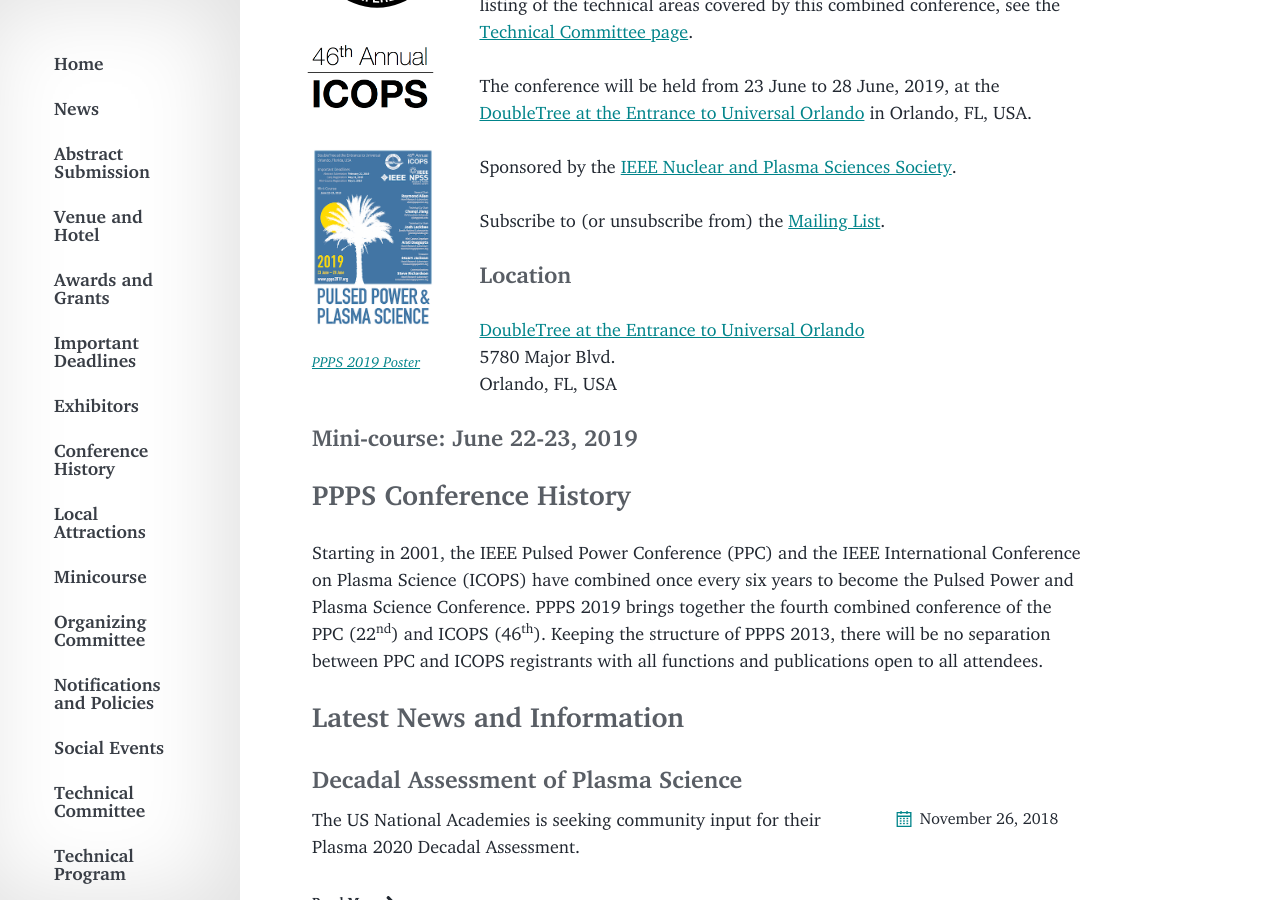
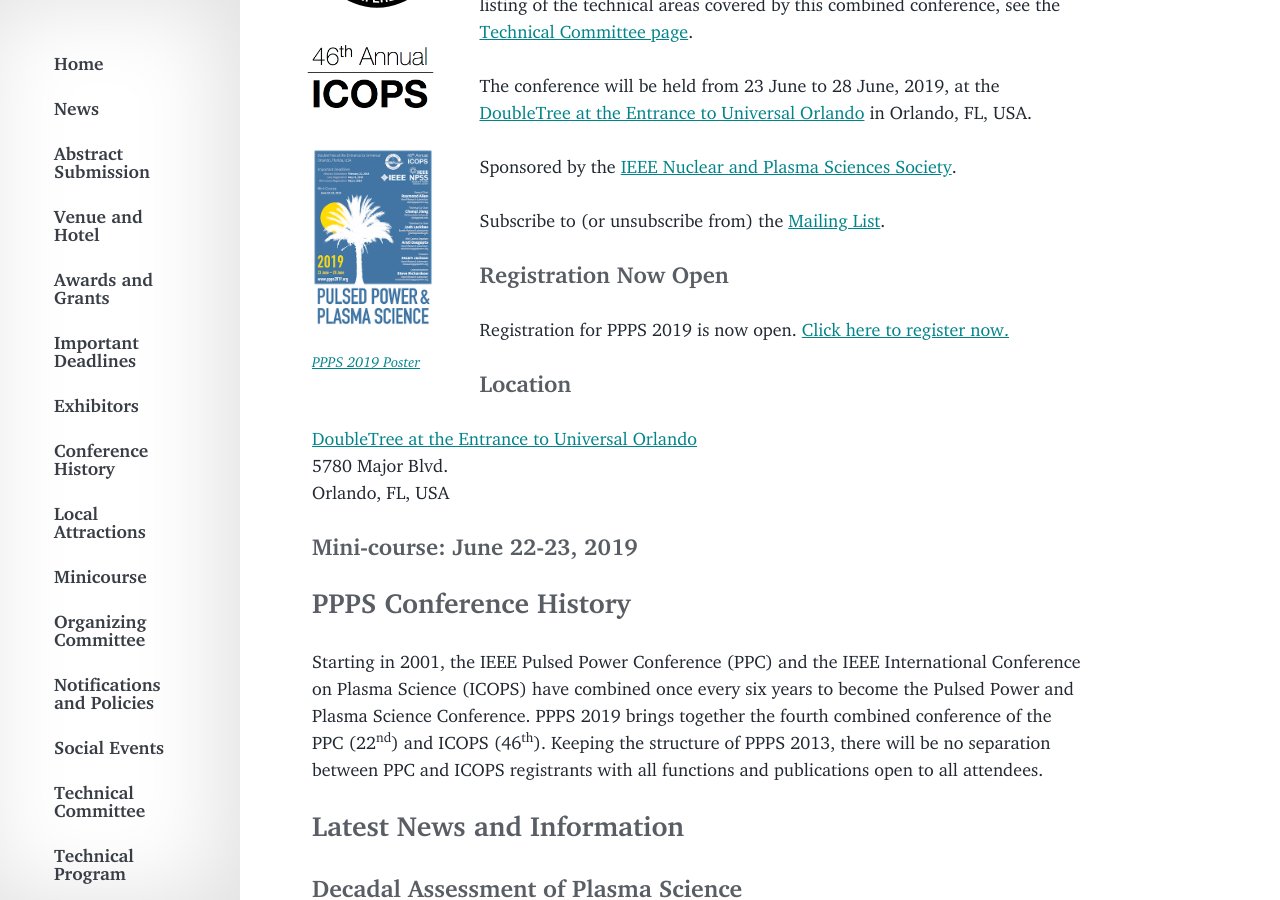
Before and after one commit to ppps2019/ppps2019.github.io, a Jekyll site: the page built from index.md, in a window 1280 px wide and 900 px high, scrolled down 373 px. Built offline with Jekyll 4.4.1, drawn with Linux system fonts in a browser that asks for light colours; comment, search, counter and statistics services are not loaded.

Commit message:
Update index.md
added registration link

```diff
--- a/index.md
+++ b/index.md
@@ -6,6 +6,10 @@ modified: 2017-02-28
 ---
 
 {% include conf-about-blurb.html %}
+
+### Registration Now Open
+
+Registration for PPPS 2019 is now open. [Click here to register now.](http://www.cvent.com/d/b4q9tx)
 
 ### Location
 
```
